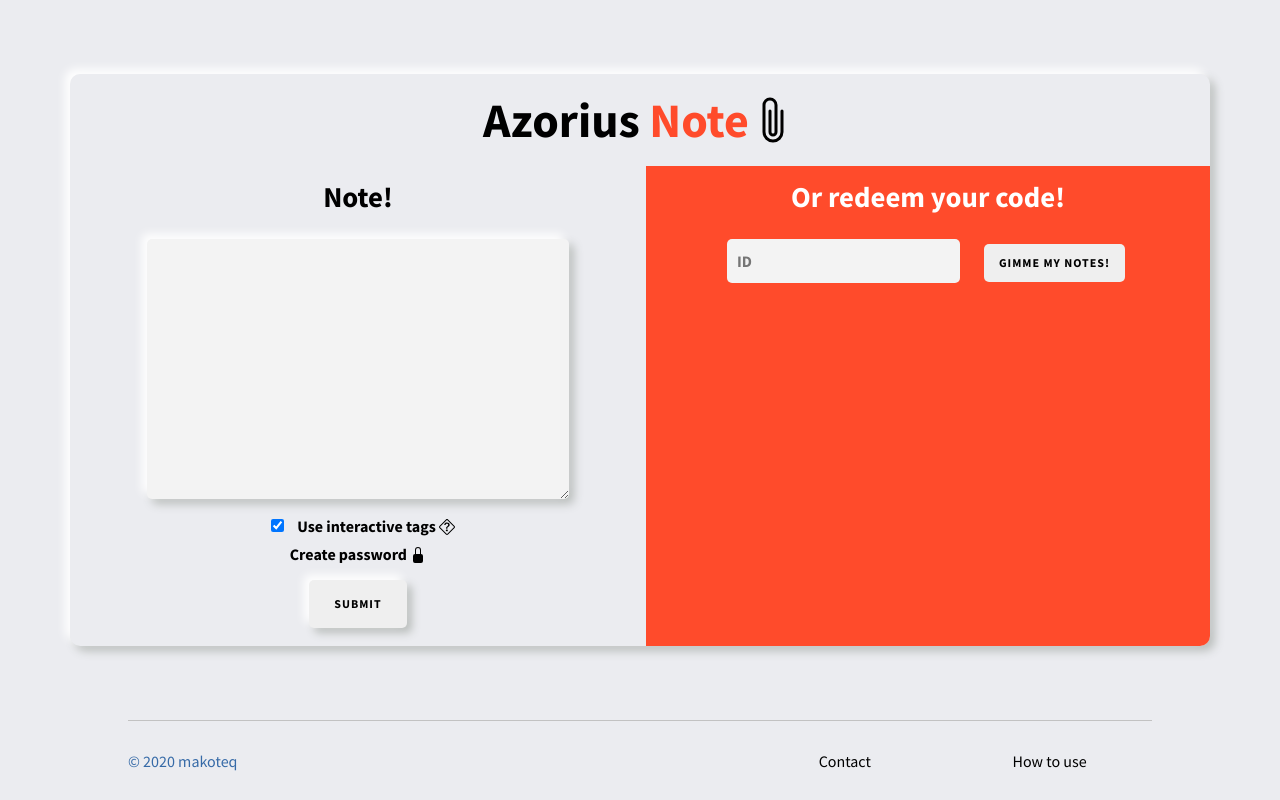
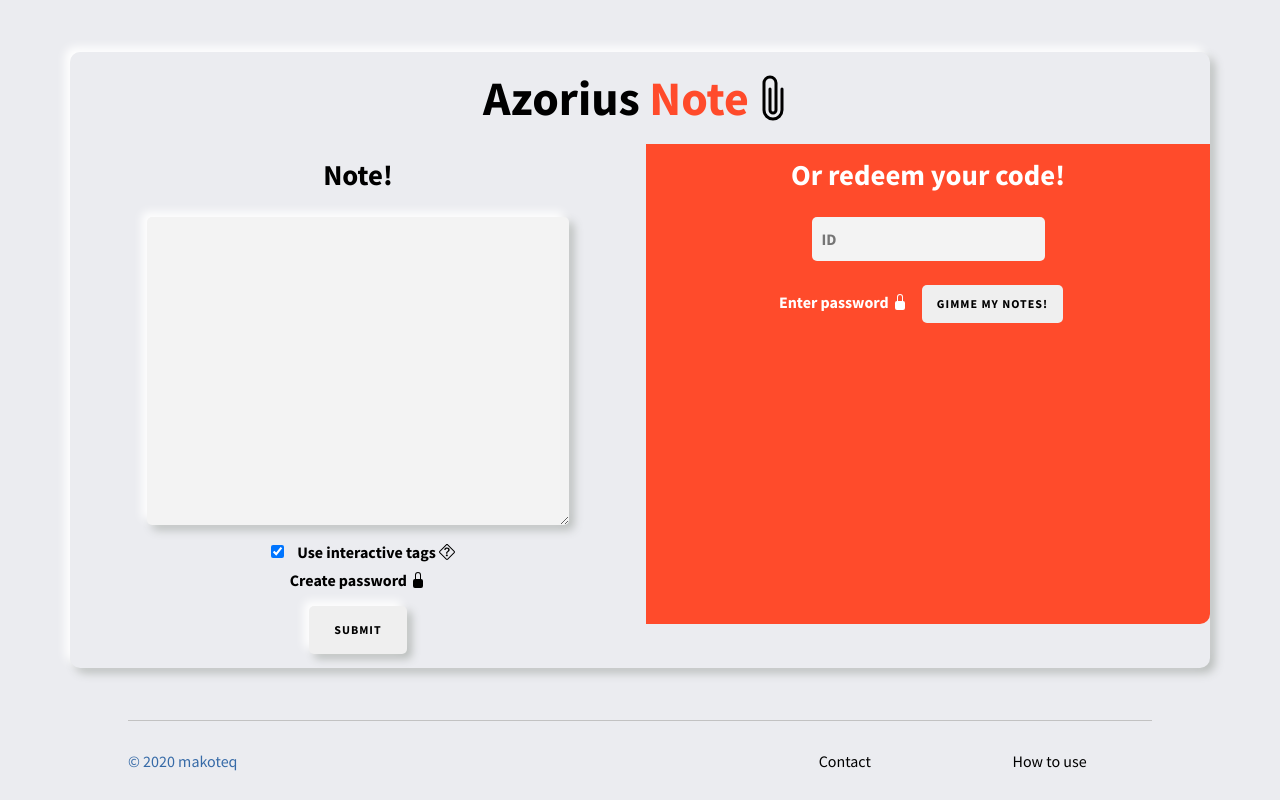
Before and after one commit to makoteq/Azorius-note-1, a Vue app: page / in a window 1280 px wide. Built offline with nearby package versions, Linux system fonts and the light colour scheme.

Commit message:
add password

```diff
--- a/src/components/addComponent.vue
+++ b/src/components/addComponent.vue
@@ -5,8 +5,8 @@
       <textarea
         @input="replace"
         v-model="note"
-        rows="10"
-        maxlength="2000"
+        rows="12"
+        maxlength="3000"
       ></textarea>
       <div>
         <input v-model="interactive" type="checkbox" />
@@ -27,12 +27,6 @@
       ></span>
       <button @click="send" class="submit">Submit</button>
     </form>
-    <!-- <b-modal ok-only ok-variant="outline-warning" ok-title="OK" id="modal-1">
-      <p>
-        Your code is<span id="code" class="title">{{ code }}</span>
-      </p>
-      <span style="cursor:pointer" @click="getNote">Show me my note!</span>
-    </b-modal>-->
   </b-col>
 </template>
 
@@ -236,9 +230,6 @@ textarea {
   text-transform: uppercase;
   cursor: pointer;
   box-shadow: -5px -5px 10px #fff, 5px 5px 8px #babebc;
-  /* &:active {
-    box-shadow: inset 1px 1px 2px #babebc, inset -1px -1px 2px #fff;
-  }*/
 }
 .title {
   font-weight: bold;
--- a/src/components/getnotesComponent.vue
+++ b/src/components/getnotesComponent.vue
@@ -4,8 +4,19 @@
       <p style="color:white" class="title">
         Or redeem your code!
       </p>
-      <input v-model="code" maxlength="4" placeholder="ID" type="text" />
-      <button @click="getData" class="submit">Gimme my notes!</button>
+      <input v-model="code" maxlength="4" placeholder="ID" type="text" /><br />
+      <input
+        v-model="password"
+        placeholder="password"
+        type="text"
+        v-if="input"
+      />
+      <span class="password" v-else @click="passwordFunc"
+        >Enter password <b-icon-lock-fill></b-icon-lock-fill
+      ></span>
+      <button @click="getData" class="submit">
+        Gimme my notes!
+      </button>
     </form>
   </b-col>
 </template>
@@ -17,19 +28,25 @@ export default {
   name: "getNotesComponent",
   data() {
     return {
-      code: ""
+      code: "",
+      password: "",
+      input: false
     };
   },
   methods: {
     getData() {
       axios
         .post("/api/getdata", {
-          code: this.code
+          code: this.code,
+          password: this.password
         })
         .then(response => {
           this.$router.push({
             name: "Note",
-            params: { note: response.data[0].note, code: response.data[0].code }
+            params: {
+              note: response.data[0].note,
+              code: response.data[0].code
+            }
           });
         })
         .catch(error => {
@@ -37,13 +54,16 @@ export default {
             position: "top-end",
             icon: "error",
             title: "Oops...",
-            text: "Wrong code",
+            text: "Wrong code or password",
             width: "100",
             showConfirmButton: false,
             timer: 1500
           });
           console.log(error.response);
         });
+    },
+    passwordFunc() {
+      this.input = true;
     }
   }
 };
@@ -85,4 +105,9 @@ input {
   text-transform: uppercase;
   cursor: pointer;
 }
+.password {
+  cursor: pointer;
+  font-weight: bold;
+  color: white;
+}
 </style>
```
Also changed, not shown: 1 other file (tests, documents, lock files or other folders).
